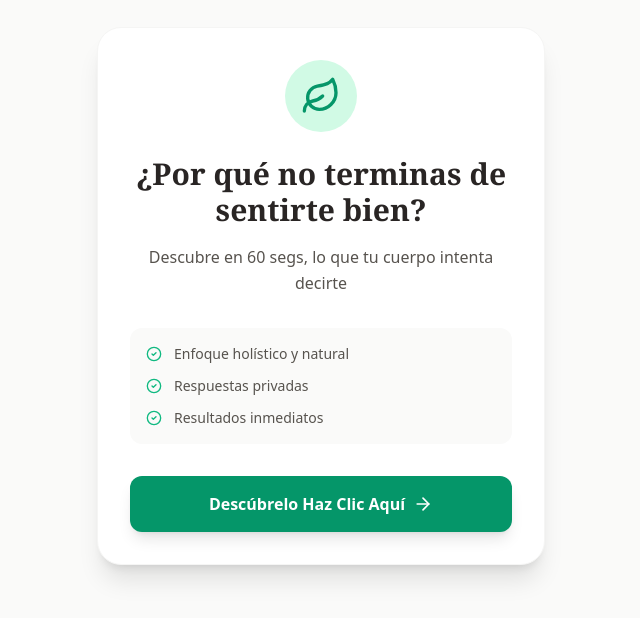
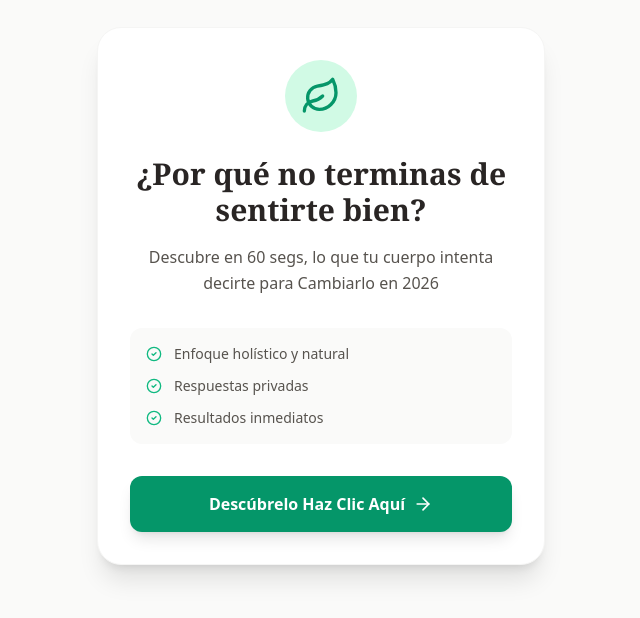
Before and after one commit to cabomex/natuquiz, a React (Vite) app: page / in a window 1280 px wide. Shown: the part 104-722 px from the top of the page, without its empty margins (319-959 px from the left). Built offline with nearby package versions, Linux system fonts and the light colour scheme.

Commit message:
Modify text to encourage change by 2026
Updated the paragraph to include a call to action for 2026.

```diff
--- a/src/App.jsx
+++ b/src/App.jsx
@@ -385,8 +385,7 @@ export default function QuizNaturista() {
         <h1 className="text-3xl font-bold text-stone-800 mb-4 font-serif">¿Por qué no terminas de sentirte bien? </h1>
 
         <p className="text-stone-600 mb-8 leading-relaxed">
-          Descubre en 60 segs,
-          lo que tu cuerpo intenta decirte
+          Descubre en 60 segs, lo que tu cuerpo intenta decirte para Cambiarlo en 2026
         </p>
 
         <div className="space-y-3 mb-8 text-left bg-stone-50 p-4 rounded-xl">
```
